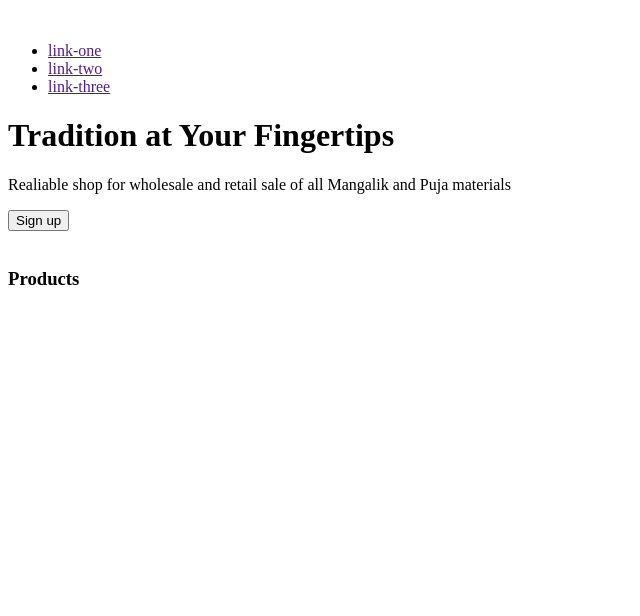
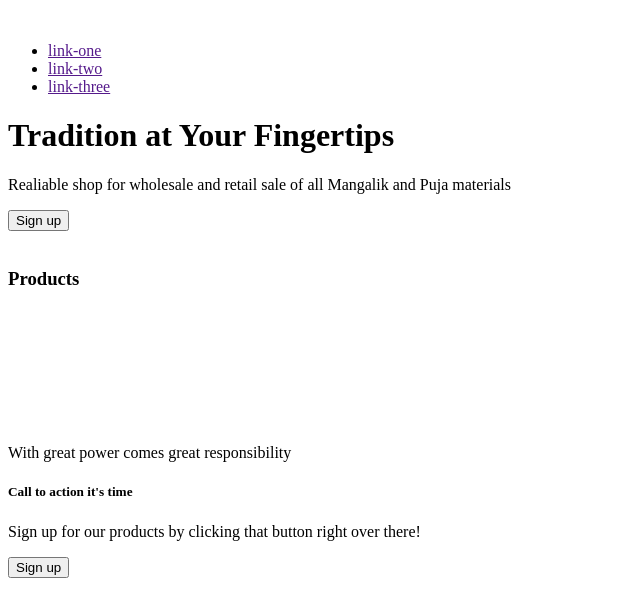
Before and after one commit to resetreboot1/landing-page, a plain HTML site: page index.html in a window 1280 px wide. Shown: the whole page, without its empty margins (0-640 px from the left). Drawn offline with Linux system fonts and the light colour scheme.

Commit message:
Add most of the necessary HTML

```diff
--- a/index.html
+++ b/index.html
@@ -49,7 +49,17 @@
         </div>
     </div>
     <div class="quote-section">
-
+        <p id="quote">With great power comes great responsibility</p>
+        <p id="author"></p>
+    </div>
+    <div class="signup">
+        <div class="box">
+            <div>
+                <h5>Call to action it's time</h5>
+                <p>Sign up for our products by clicking that button right over there!</p>
+            </div>
+            <button>Sign up</button>
+        </div>
     </div>
 </body>
 </html>
```
